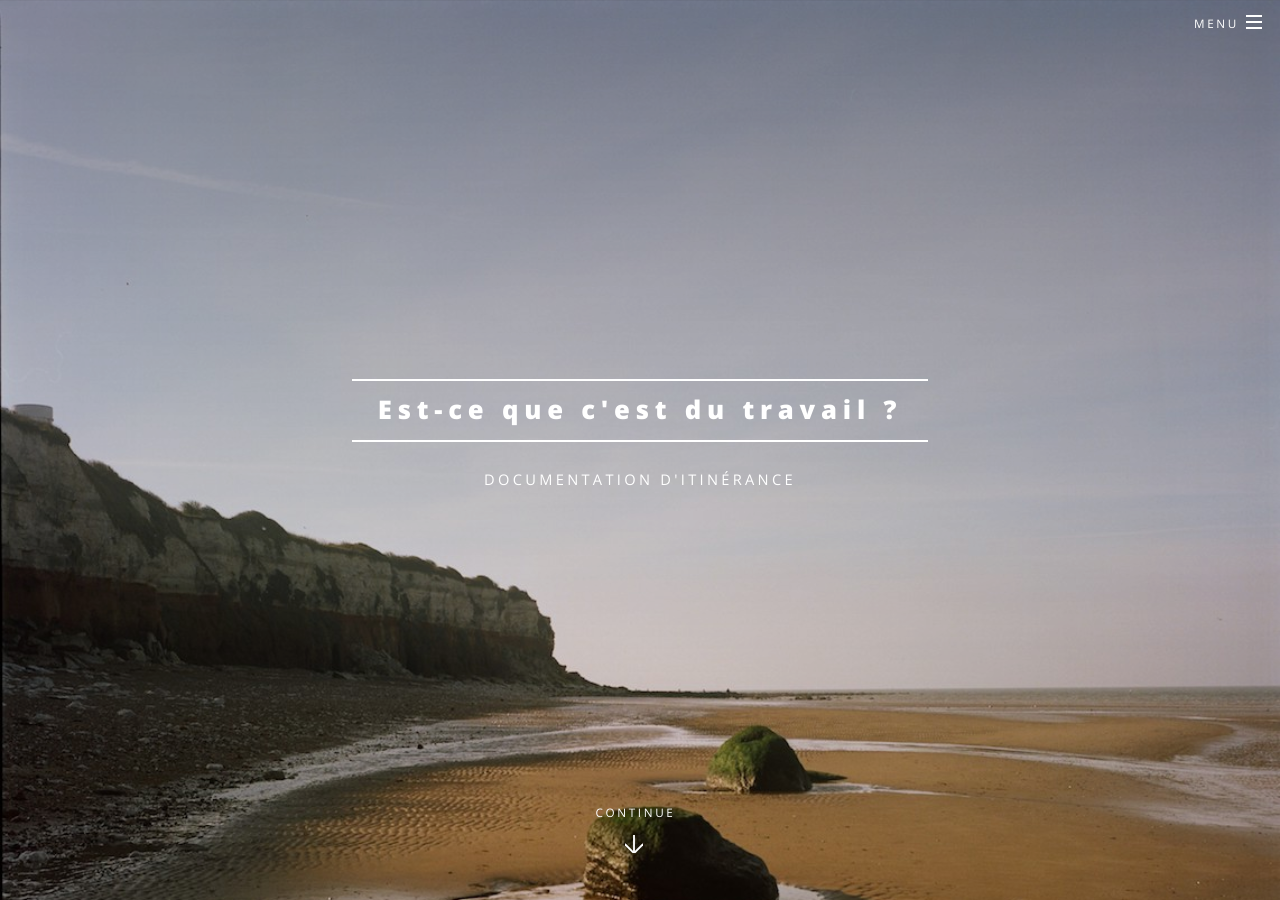
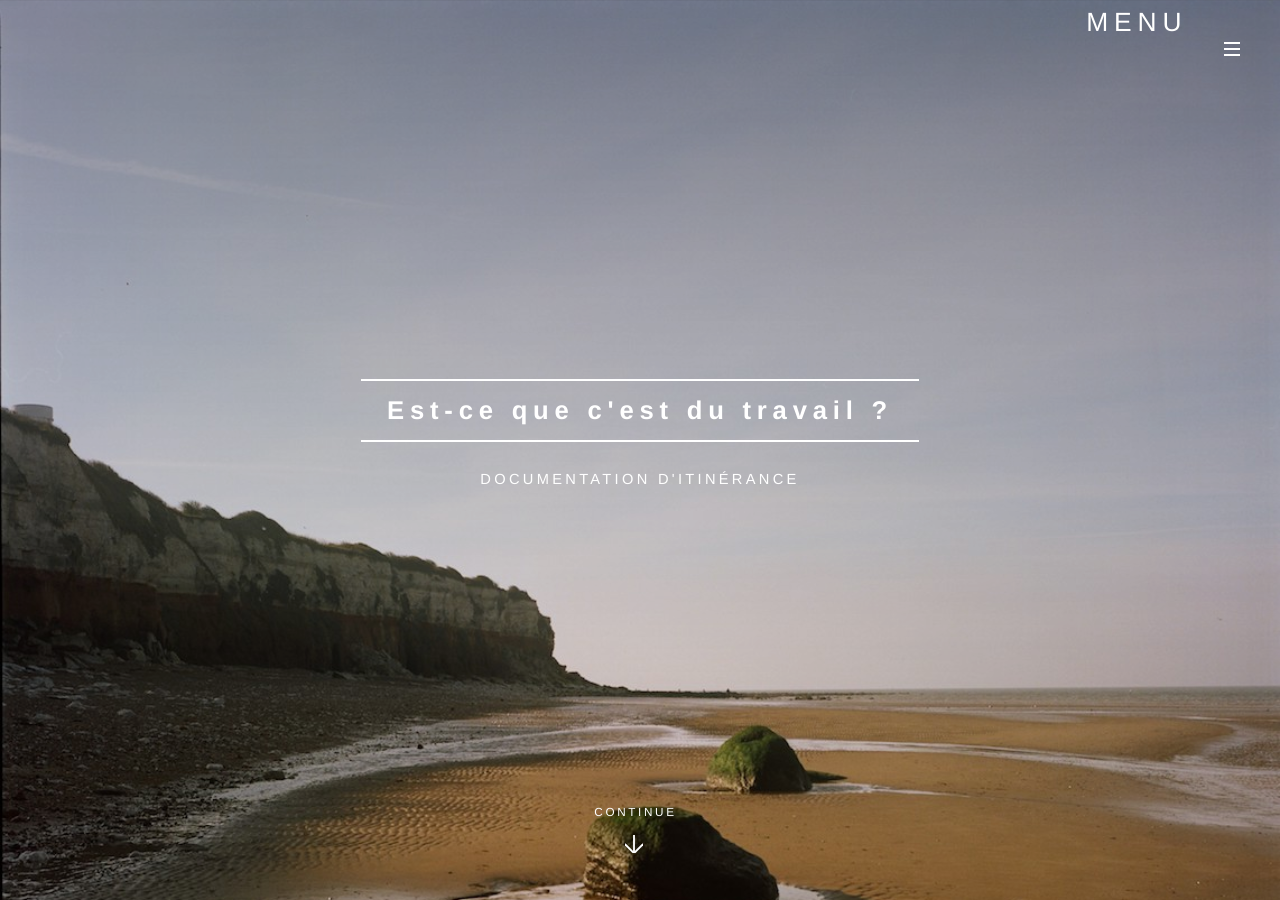
Before and after one commit to noeems/estcequecestdutravail.xyz, a Jekyll site: the page built from index.md, in a window 1280 px wide and 900 px high. Built offline with Jekyll 4.4.1, drawn with Linux system fonts in a browser that asks for light colours; comment, search, counter and statistics services are not loaded.

Commit message:
New fonts

```diff
--- a/_sass/libs/_vars.scss
+++ b/_sass/libs/_vars.scss
@@ -37,7 +37,7 @@
 		fixed-size:            1em,
 		inline-fixed-size:     1.05em,
 		fixed-lheight:          1.75em,
-		ctrl-family:				('Open Sans', Helvetica, sans-serif),
+		ctrl-family:				(Fengardo Neue, Helvetica, sans-serif),
 		ctrl-size-xxlarge:      15pt,
 		ctrl-size-xlarge:      13pt,
 		ctrl-size-large:      12pt,
@@ -62,19 +62,19 @@
 		prose-lheight-small: 1.35em,
 		prose-lheight-smaller: 1.25em,
 		prose-lheight-smallest: 0.9em,
-		hdr-size-xxlarge:   1.75em,
-		hdr-size-xlarge:    1.35em,
-		hdr-size-mlarge:    1.25em,
-		hdr-size-large:     1.1em,
-		hdr-size-normal:    1.15em,
-		hdr-size-small:     1em,
-		hdr-size-smaller:   0.9em,
-    hdr-size-xsmall:    0.8em,
-    hdr-size-xxsmall:   0.7em,
-		hdr-lheight-large:   1.75em,
-		hdr-lheight-normal:  1.65em,
-		hdr-lheight-small:   1.5em,
-		hdr-lheight-smaller:   1em
+		hdr-size-xxlarge:   3.25em,
+		hdr-size-xlarge:    3em,
+		hdr-size-mlarge:    2.25em,
+		hdr-size-large:     2.1em,
+		hdr-size-normal:    2.15em,
+		hdr-size-small:     2em,
+		hdr-size-smaller:   1.9em,
+    hdr-size-xsmall:    1.8em,
+    hdr-size-xxsmall:   1.7em,
+		hdr-lheight-large:   2.75em,
+		hdr-lheight-normal:  2.65em,
+		hdr-lheight-small:   2.5em,
+		hdr-lheight-smaller:   2em
 	);
 
 // Palette.
```
Also changed, not shown: fonts/fengardoneue_black-webfont.woff (added), fonts/fengardoneue_regular-webfont.woff (added).
